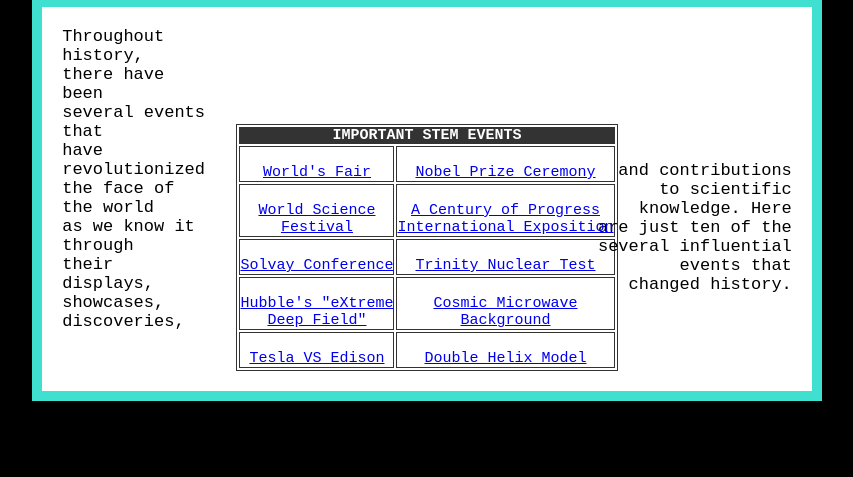
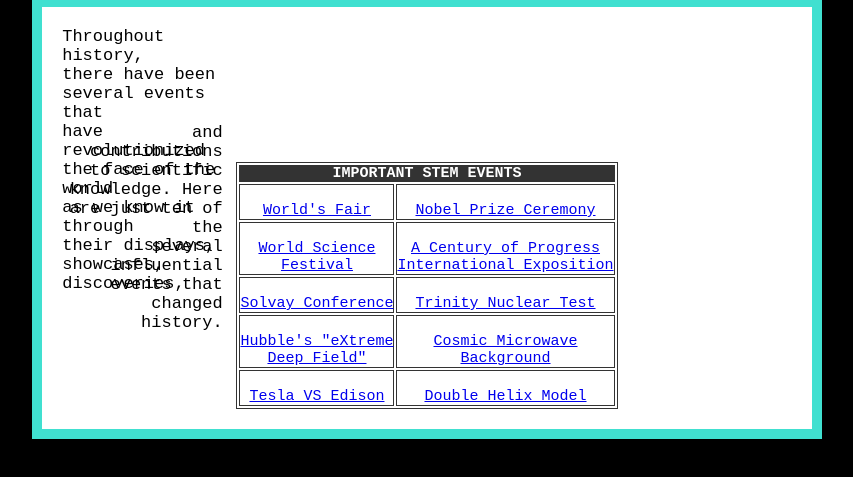
Before and after one commit to JillianRayca973/teamcareers2, a website: page views/event.html in a window 1280 px wide. Shown: the part 99-576 px from the top of the page, without its empty margins (213-1066 px from the left). Drawn offline with Linux system fonts and the light colour scheme; files that its build step writes are made by us from their sources; a web font is replaced by a local one.

Commit message:
Update event.html

```diff
--- a/views/event.html
+++ b/views/event.html
@@ -25,8 +25,8 @@
   </div>
   <div style="background-color:white;width: 60%;border-width: thick;color:black;padding:20px;border:10px solid turquoise;
   margin-right: auto;margin-left:auto;font-family: monospace;font-size: 15px">
-   <p style="color: black;font-size: 17px ;font-family: monospace; text-align: left; width: 20%;">Throughout history, <br>there have been <br>several events that<br>have revolutionized<br>the face of the world<br>as we know it through<br>their displays,<br>showcases,<br>discoveries,</p>
-   <p style="color: black; font-size: 17px ;margin-top:-170px;font-family: monospace; text-align: right;  ">and contributions<br> to scientific<br> knowledge. Here <br>are just ten of the<br> several influential <br>events that<br> changed history.</p>
+   <p style="color: black;font-size: 17px ;font-family: monospace; text-align: left; width: 22%;">Throughout history, <br>there have been <br>several events that<br>have revolutionized<br>the face of the world<br>as we know it through<br>their displays,<br>showcases,<br>discoveries,</p>
+   <p style="color: black; font-size: 17px ;margin-top:-170px;font-family: monospace; text-align: right;  width: 22%; ">and contributions<br> to scientific<br> knowledge. Here <br>are just ten of the<br> several influential <br>events that<br> changed history.</p>
 
   <style>
     table,
```
